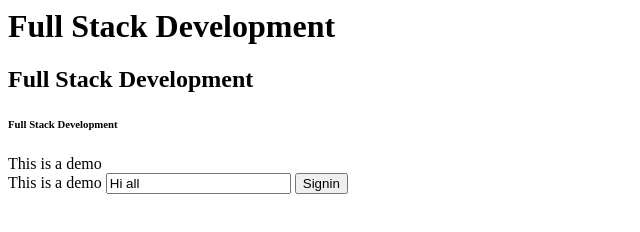
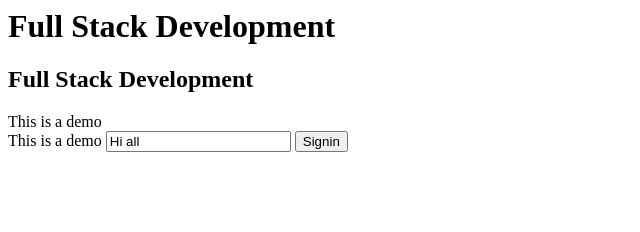
Before and after one commit to Kernelogy/workshop_fend_v1, a plain HTML site: page index.html in a window 1280 px wide. Shown: the whole page, without its empty margins (0-640 px from the left). Drawn offline with Linux system fonts and the light colour scheme.

Commit message:
Line Removed

```diff
--- a/index.html
+++ b/index.html
@@ -5,7 +5,7 @@
     <body>
         <h1>Full Stack Development</h1>
         <h2>Full Stack Development</h2>
-        <h6>Full Stack Development</h6>
+
         This is a demo <br>
         This is a demo
         <input type="text" value="Hi all" />
```
